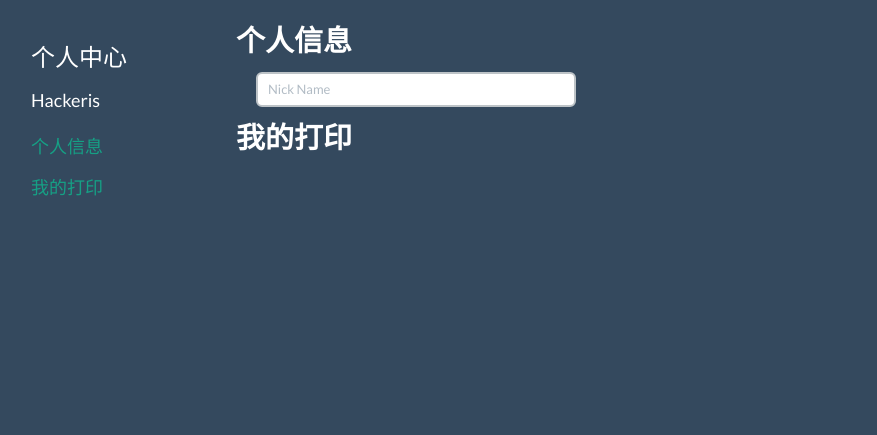
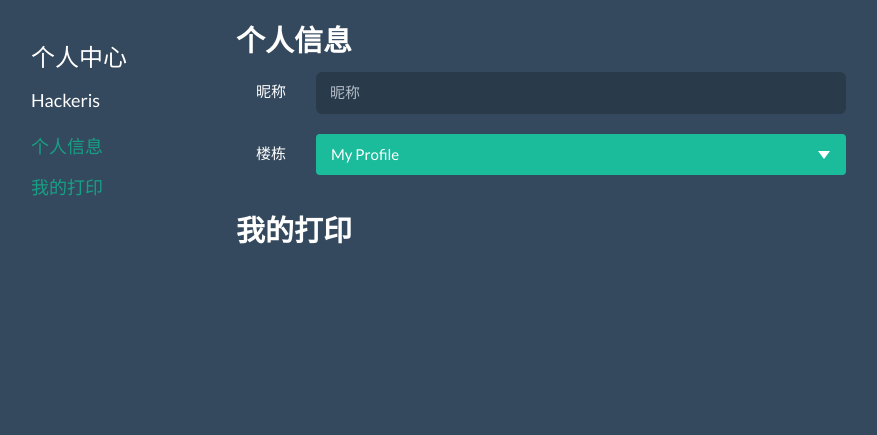
Before and after one commit to Conanjun/eprint, a Django app: page /dashboard/ in a window 1280 px wide. Shown: the part 76-511 px from the top of the page, without its empty margins (29-906 px from the left). Run offline with Django 3.2, Linux system fonts and the light colour scheme; parts of the project's set-up code (start-up, migrations or seed data) failed here and were passed over; some libraries are stand-ins or nearby versions.

Commit message:
add nick name and buildings for dashboard

```diff
--- a/templates/dashboard.html
+++ b/templates/dashboard.html
@@ -23,6 +23,11 @@
 		margin-left: 250px;
 		width: 960px;
 	}
+	.txt-info {
+		background-color: #293a4a;
+		border-color: transparent;
+		color: #fff;
+	}
 </style>
 {% endblock %}
 
@@ -36,11 +41,43 @@
 
 <div class="container" style="color: #fff;">
 	<h4 id="user-info">个人信息</h4>
-	<div style="width: 320px; margin-left: 20px;">
-		<input type="text" placeholder="Nick Name" class="form-control input-sm" />
-	</div>
+
+	<form class="form-horizontal" role="form">
+		<div class="form-group">
+			<label for="nickName" class="control-label col-lg-1">昵称</label>
+			<div class="col-lg-7">
+				<input id="nickName" type="text" placeholder="昵称" class="form-control input-default txt-info"/>
+			</div>
+		</div>
+
+		<div class="form-group">
+			<label for="build-select" class="control-label col-lg-1">楼栋</label>
+			<div class="col-lg-7">
+				<select class="form-control select select-primary select-block mbl" id="build-select">
+				  <optgroup label="Profile">
+				    <option value="0">My Profile</option>
+				    <option value="1">My Friends</option>
+				  </optgroup>
+				  <optgroup label="System">
+				    <option value="2">Messages</option>
+				    <option value="3">My Settings</option>
+				    <option value="4">Logout</option>
+				  </optgroup>
+				</select>
+			</div>
+		</div>
+	</form>
 
 	<h4 id="my-print">我的打印</h4>
 
 </div>
 {% endblock %}
+
+{% block custom_javascript %}
+<script type="text/javascript">
+	$("select").select2({dropdownCssClass: 'dropdown-inverse'});
+	$("#build-select").change(function(){
+		alert($("#build-select option:selected").text());
+	})
+</script>
+{%  endblock %}
--- a/templates/index.html
+++ b/templates/index.html
@@ -42,7 +42,7 @@
         {% csrf_token %}
         <input type="text" placeholder="邮箱" class="form-control" />
         <input type="password" placeholder="密码" class="form-control" />
-        <input type="submit" value="登录" class="btn btn-default navbar-btn" style="width:120px;" />
+        <input type="submit" value="登录" class="btn btn-default navbar-btn" style="width:100px;" />
         <a href="/register" style="padding-left: 20px; padding-right: 20px;">注册</a>
     </form>
 
```
Also changed, not shown: templates/register.html (line endings or trailing spaces).
